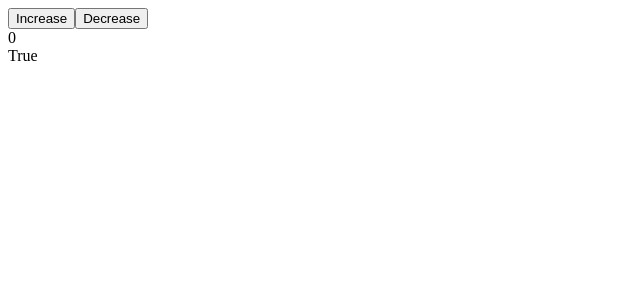
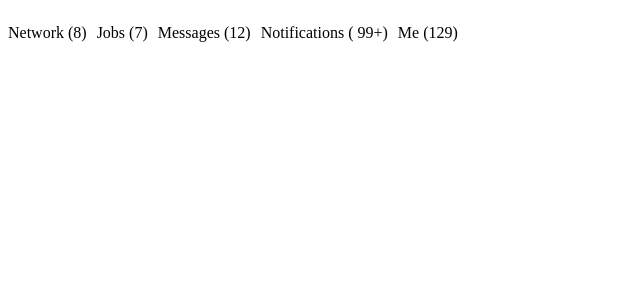
Before and after one commit to harneetsahi/react, a React (Vite) app: page / in a window 1280 px wide. Shown: the top 300 px of the page, without its empty margins (0-640 px from the left). Built offline with nearby package versions, Linux system fonts and the light colour scheme.

Commit message:
recoil atom and selectors another example

```diff
--- a/src/App.jsx
+++ b/src/App.jsx
@@ -2,6 +2,13 @@ import { useEffect, useState, useRef, createContext, useContext } from "react";
 import { RecoilRoot, useRecoilValue, useSetRecoilState } from "recoil";
 import { counterAtom, evenSelector } from "./store/atoms/counter.js";
 import { memo } from "react";
+import {
+  networkAtom,
+  jobsAtom,
+  notificationsAtom,
+  messagesAtom,
+  totalNoticationsSelector,
+} from "./store/atoms/notifications.js";
 
 // function App() {
 //   return (
@@ -33,7 +40,7 @@ import { memo } from "react";
 //   return <div>{count}</div>;
 // }
 
-/////// memo
+/////// ANCHOR memo
 
 // function App() {
 //   return (
@@ -81,49 +88,81 @@ import { memo } from "react";
 //   return <div></div>;
 // }
 
-/////// using derived selectors
+/////// ANCHOR using derived selectors (recoil)
+
+// function App() {
+//   return (
+//     <div>
+//       <RecoilRoot>
+//         <Buttons />
+//         <Counter />
+//         <IsEven />
+//       </RecoilRoot>
+//     </div>
+//   );
+// }
+
+// function Buttons() {
+//   const setCount = useSetRecoilState(counterAtom);
+
+//   function increase() {
+//     setCount((c) => c + 2);
+//   }
+
+//   function decrease() {
+//     setCount((c) => c - 1);
+//   }
+
+//   return (
+//     <div>
+//       <button onClick={() => increase()}>Increase</button>
+//       <button onClick={() => decrease()}>Decrease</button>
+//     </div>
+//   );
+// }
+
+// function Counter() {
+//   const count = useRecoilValue(counterAtom);
+
+//   return <div>{count}</div>;
+// }
+
+// function IsEven() {
+//   const even = useRecoilValue(evenSelector);
+
+//   return <div>{even ? "Even" : "Odd"}</div>;
+// }
+
+/////// ANCHOR using derived selectors (recoil)
 
 function App() {
   return (
     <div>
       <RecoilRoot>
-        <Buttons />
-        <Counter />
-        <IsEven />
+        <Main />
       </RecoilRoot>
     </div>
   );
 }
 
-function Buttons() {
-  const setCount = useSetRecoilState(counterAtom);
-
-  function increase() {
-    setCount((c) => c + 2);
-  }
-
-  function decrease() {
-    setCount((c) => c - 1);
-  }
+function Main() {
+  const networkCount = useRecoilValue(networkAtom);
+  const jobsCount = useRecoilValue(jobsAtom);
+  const notificationCount = useRecoilValue(notificationsAtom);
+  const messageCount = useRecoilValue(messagesAtom);
+  const totalNotifications = useRecoilValue(totalNoticationsSelector);
 
   return (
-    <div>
-      <button onClick={() => increase()}>Increase</button>
-      <button onClick={() => decrease()}>Decrease</button>
+    <div style={{ display: "flex", gap: "10px" }}>
+      <p>Network ({networkCount >= 100 ? "99+" : networkCount})</p>
+      <p>Jobs ({jobsCount})</p>
+      <p>Messages ({messageCount})</p>
+      <p>
+        Notifications ( {notificationCount >= 100 ? "99+" : notificationCount})
+      </p>
+      <p>Me ({totalNotifications})</p>
     </div>
   );
 }
 
-function Counter() {
-  const count = useRecoilValue(counterAtom);
-
-  return <div>{count}</div>;
-}
-
-function IsEven() {
-  const even = useRecoilValue(evenSelector);
-
-  return <div>{even ? "True" : "False"}</div>;
-}
-
 export default App;
--- /dev/null
+++ b/src/store/atoms/notifications.js
@@ -0,0 +1,38 @@
+import { atom, selector } from "recoil";
+
+export const networkAtom = atom({
+  key: "networkAtom",
+  default: 8,
+});
+
+export const jobsAtom = atom({
+  key: "jobsAtom",
+  default: 7,
+});
+
+export const notificationsAtom = atom({
+  key: "notificationsAtom",
+  default: 102,
+});
+
+export const messagesAtom = atom({
+  key: "messagesAtom",
+  default: 12,
+});
+
+export const totalNoticationsSelector = selector({
+  key: "totalNotificationsSelector",
+  get: ({ get }) => {
+    const networkAtomCount = get(networkAtom);
+    const jobsAtomCount = get(jobsAtom);
+    const notificationsAtomCount = get(notificationsAtom);
+    const messagesAtomCount = get(messagesAtom);
+
+    return (
+      networkAtomCount +
+      jobsAtomCount +
+      notificationsAtomCount +
+      messagesAtomCount
+    );
+  },
+});
```
